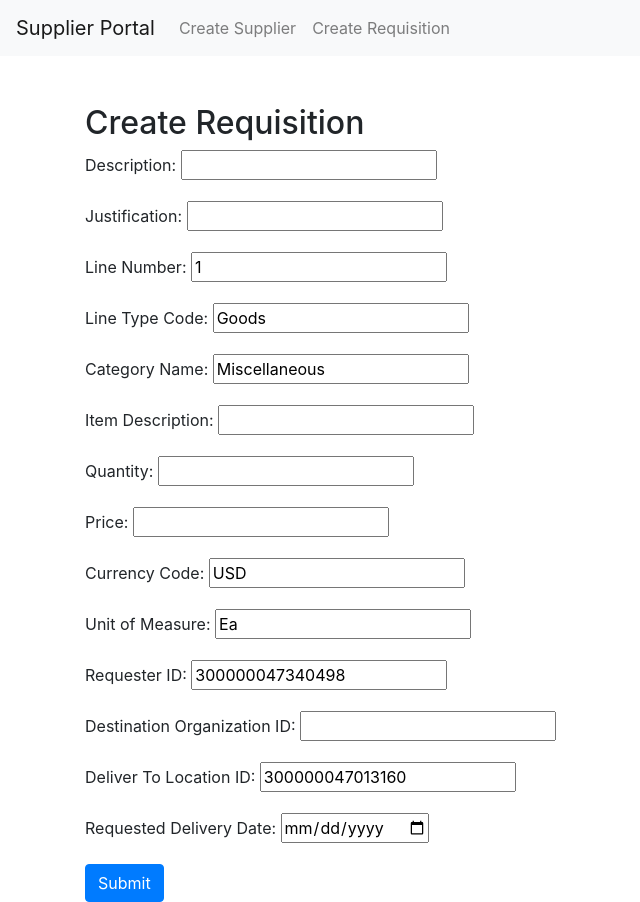
After one commit to Prodigycoder2024/Supplier, a Django app: page /create-requisition/ in a window 1280 px wide. The commit adds this page. Shown: the whole page, without its empty margins (0-640 px from the left). Run offline with Django 4.2, Linux system fonts and the light colour scheme; some libraries are stand-ins or nearby versions.

Commit message:
Requisition

```diff
--- a/myproject/supplier/forms.py
+++ b/myproject/supplier/forms.py
@@ -21,3 +21,22 @@ class SupplierForm(forms.Form):
     phone_country_code = forms.CharField(max_length=10, label='Phone Country Code')
     phone_area_code = forms.CharField(max_length=10, label='Phone Area Code')
     phone = forms.CharField(max_length=20, label='Phone')
+
+
+class RequisitionForm(forms.Form):
+    description = forms.CharField(label='Description', max_length=255, required=True)
+    justification = forms.CharField(label='Justification', max_length=255, required=True)
+
+    line_number = forms.IntegerField(label='Line Number', initial=1, required=True)
+    line_type_code = forms.CharField(label='Line Type Code', max_length=50, initial="Goods", required=True)
+    category_name = forms.CharField(label='Category Name', max_length=100, initial="Miscellaneous", required=True)
+    item_description = forms.CharField(label='Item Description', max_length=255, required=True)
+    quantity = forms.IntegerField(label='Quantity', required=True)
+    price = forms.DecimalField(label='Price', max_digits=10, decimal_places=2, required=True)
+    currency_code = forms.CharField(label='Currency Code', max_length=10, initial="USD", required=True)
+    uom = forms.CharField(label='Unit of Measure', max_length=10, initial="Ea", required=True)
+
+    requester_id = forms.IntegerField(label='Requester ID', initial=300000047340498, required=True)
+    destination_organization_id = forms.IntegerField(label='Destination Organization ID', required=True)
+    deliver_to_location_id = forms.IntegerField(label='Deliver To Location ID', initial=300000047013160, required=True)
+    requested_delivery_date = forms.DateField(label='Requested Delivery Date', widget=forms.TextInput(attrs={'type': 'date'}), required=True)
--- /dev/null
+++ b/myproject/supplier/template/create_requisition.html
@@ -0,0 +1,9 @@
+{% include 'navbar.html' %}
+<div class="container mt-5">
+    <h2>Create Requisition</h2>
+    <form method="POST">
+        {% csrf_token %}
+        {{ form.as_p }}
+        <button type="submit" class="btn btn-primary">Submit</button>
+    </form>
+</div>
--- a/myproject/supplier/template/create_supplier.html
+++ b/myproject/supplier/template/create_supplier.html
@@ -1,3 +1,4 @@
+{% include 'navbar.html' %}
 <!DOCTYPE html>
 <html lang="en">
 <head>
--- /dev/null
+++ b/myproject/supplier/template/navbar.html
@@ -0,0 +1,34 @@
+<!DOCTYPE html>
+<html lang="en">
+<head>
+    <meta charset="UTF-8">
+    <meta name="viewport" content="width=device-width, initial-scale=1.0">
+    <title>Supplier Portal</title>
+    <!-- Link to Bootstrap CSS -->
+    <link href="https://stackpath.bootstrapcdn.com/bootstrap/4.5.2/css/bootstrap.min.css" rel="stylesheet">
+</head>
+<body>
+    <!-- Navbar -->
+    <nav class="navbar navbar-expand-lg navbar-light bg-light">
+        <a class="navbar-brand" href="#">Supplier Portal</a>
+        <button class="navbar-toggler" type="button" data-toggle="collapse" data-target="#navbarNav" aria-controls="navbarNav" aria-expanded="false" aria-label="Toggle navigation">
+            <span class="navbar-toggler-icon"></span>
+        </button>
+        <div class="collapse navbar-collapse" id="navbarNav">
+            <ul class="navbar-nav">
+                <li class="nav-item">
+                    <a class="nav-link" href="#">Create Supplier</a>
+                </li>
+                <li class="nav-item">
+                    <a class="nav-link" href="{% url 'create_requisition' %}">Create Requisition</a>
+                </li>
+            </ul>
+        </div>
+    </nav>
+
+    <!-- Bootstrap JS, Popper.js, and jQuery -->
+    <script src="https://code.jquery.com/jquery-3.5.1.slim.min.js"></script>
+    <script src="https://cdn.jsdelivr.net/npm/@popperjs/core@2.9.2/dist/umd/popper.min.js"></script>
+    <script src="https://stackpath.bootstrapcdn.com/bootstrap/4.5.2/js/bootstrap.min.js"></script>
+</body>
+</html>
--- a/myproject/supplier/urls.py
+++ b/myproject/supplier/urls.py
@@ -2,9 +2,11 @@
 
 from django.urls import path
 from .views import *
+from . import views
 
 urlpatterns = [
     # path('', views.supplier_form, name='supplier_form'),
     path('', create_supplier, name='create_supplier'),
-     path('supplier-details/', supplier_details, name='supplier_details'),
+    path('supplier-details/', supplier_details, name='supplier_details'),
+    path('create-requisition/', views.create_requisition, name='create_requisition'),
 ]
--- a/myproject/supplier/views.py
+++ b/myproject/supplier/views.py
@@ -1,7 +1,7 @@
 from django.shortcuts import render, redirect
 from django.http import HttpResponse
 import requests
-from .forms import SupplierForm
+from .forms import *
 from django.urls import reverse
 from urllib.parse import urlencode
 import smtplib
@@ -189,3 +189,67 @@ def supplier_details(request):
 
     # Render the supplier details page with the supplier_data context
     return render(request, 'supplier_details.html', {'supplier_data': supplier_data})
+
+
+def create_requisition(request):
+    if request.method == 'POST':
+        form = RequisitionForm(request.POST)
+        if form.is_valid():
+            # Extract form data
+            data = form.cleaned_data
+
+            # Prepare the payload for the API request
+            payload = {
+                "RequisitioningBUId": 300000046987012,
+                "PreparerId": 300000047340498,
+                "ExternallyManagedFlag": False,
+                "Description": data['description'],
+                "Justification": data['justification'],
+                "lines": [
+                    {
+                        "LineNumber": data['line_number'],
+                        "LineTypeCode": data['line_type_code'],
+                        "CategoryName": data['category_name'],
+                        "ItemDescription": data['item_description'],
+                        "Item": None,
+                        "Quantity": data['quantity'],
+                        "Price": data['price'],
+                        "CurrencyCode": data['currency_code'],
+                        "UOM": data['uom'],
+                        "RequesterId": data['requester_id'],
+                        "DestinationTypeCode": "EXPENSE",
+                        "DestinationOrganizationId": data['destination_organization_id'],
+                        "DeliverToCustomerLocationId": None,
+                        "DeliverToLocationId": data['deliver_to_location_id'],
+                        "RequestedDeliveryDate": str(data['requested_delivery_date']),
+                        "distributions": [
+                            {
+                                "Quantity": data['quantity'],
+                                "DistributionNumber": 1
+                            }
+                        ]
+                    }
+                ]
+            }
+
+            # API endpoint URL
+            url = "https://exsp-dev28.ds-fa.oraclepdemos.com:443/fscmRestApi/resources/11.13.18.05/purchaseRequisitions"
+
+            # Send the POST request to Oracle API
+            response = requests.post(
+                url,
+                json=payload,
+                auth=('username', 'password'),  # Replace with actual username and password
+                headers={'Content-Type': 'application/json'}
+            )
+
+            # Handle the API response
+            if response.status_code == 201:
+                return HttpResponse("Requisition created successfully!")
+            else:
+                return HttpResponse(f"Failed to create requisition. Status code: {response.status_code}, Response: {response.text}")
+
+    else:
+        form = RequisitionForm()
+
+    return render(request, 'create_requisition.html', {'form': form})
```
